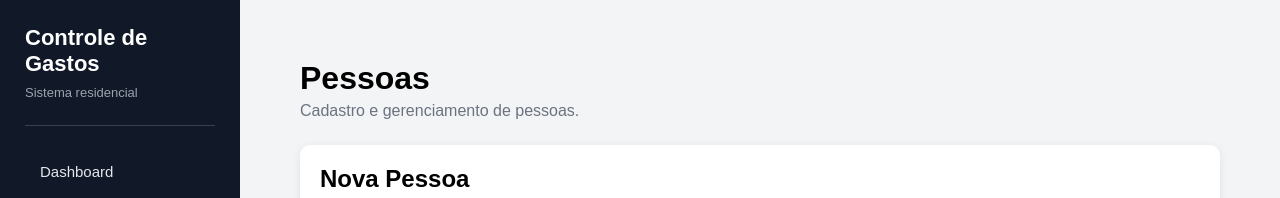
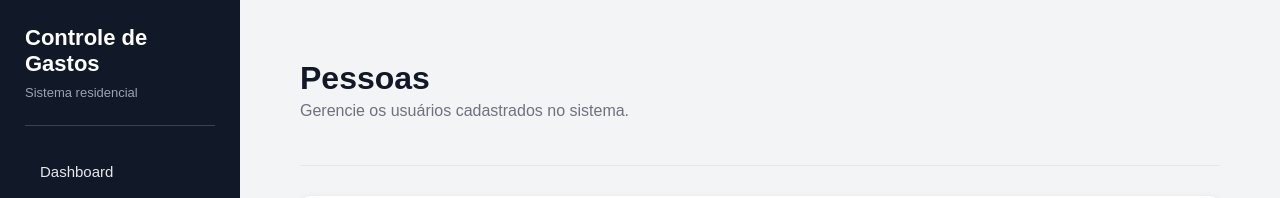
Before and after one commit to codegsj/controle-gastos-residenciais-dotnet-react, a React (Vite) app in the folder frontend/: page /pessoas in a window 1280 px wide. Shown: the top 198 px of the page. Built offline with nearby package versions, Linux system fonts and the light colour scheme; no server answers.

Commit message:
Componente reutilizavel de cabeçalho das paginas

```diff
--- /dev/null
+++ b/frontend/src/components/PageHeader/PageHeader.css
@@ -0,0 +1,42 @@
+.page-header {
+
+
+    margin-bottom: 30px;
+
+
+    padding-bottom: 20px;
+
+
+    border-bottom: 1px solid #e5e7eb;
+
+
+}
+
+
+
+.page-header h1 {
+
+
+    font-size: 32px;
+
+
+    color: #111827;
+
+
+    margin-bottom: 8px;
+
+
+}
+
+
+
+.page-header p {
+
+
+    color: #6b7280;
+
+
+    font-size: 16px;
+
+
+}
--- /dev/null
+++ b/frontend/src/components/PageHeader/PageHeader.tsx
@@ -0,0 +1,64 @@
+import "./PageHeader.css";
+
+
+
+interface Props {
+
+
+    // título principal da página
+
+    title: string;
+
+
+
+    // descrição abaixo do título
+
+    description: string;
+
+
+}
+
+
+
+// componente responsável pelo cabeçalho das páginas
+
+export default function PageHeader({
+
+    title,
+
+    description
+
+
+}: Props) {
+
+
+
+    return (
+
+
+        <div className="page-header">
+
+
+            <h1>
+
+                {title}
+
+            </h1>
+
+
+
+            <p>
+
+                {description}
+
+            </p>
+
+
+
+        </div>
+
+
+    );
+
+
+}
--- a/frontend/src/pages/Pessoas/Pessoas.tsx
+++ b/frontend/src/pages/Pessoas/Pessoas.tsx
@@ -11,8 +11,9 @@ import PessoaTable from "./PessoaTable";
 
 import PessoaForm from "./PessoaForm";
 
+import PageHeader from "../../components/PageHeader/PageHeader";
+
 import "./Pessoas.css";
-
 
 
 
@@ -26,7 +27,6 @@ export default function Pessoas() {
 
 
 
-
     useEffect(() => {
 
 
@@ -37,9 +37,6 @@ export default function Pessoas() {
 
 
 
-
-
-    // busca pessoas na api
 
     async function carregarPessoas() {
 
@@ -55,11 +52,7 @@ export default function Pessoas() {
 
 
 
-
-
-    // exclui uma pessoa
-
-    async function removerPessoa(id: number) {
+    async function removerPessoa(id:number) {
 
 
         await excluirPessoa(id);
@@ -74,23 +67,20 @@ export default function Pessoas() {
 
 
 
-
     return (
 
 
         <div className="pessoas-container">
 
 
-            <h1>
-                Pessoas
-            </h1>
+            <PageHeader
+
+                title="Pessoas"
+
+                description="Gerencie os usuários cadastrados no sistema."
 
 
-
-            <p>
-                Cadastro e gerenciamento de pessoas.
-            </p>
-
+            />
 
 
 
@@ -99,8 +89,6 @@ export default function Pessoas() {
                 onPessoaCriada={carregarPessoas}
 
             />
-
-
 
 
 
@@ -113,7 +101,6 @@ export default function Pessoas() {
             />
 
 
-
         </div>
 
 
```
Also changed, not shown: 1 other file (tests, documents, lock files or other folders).
